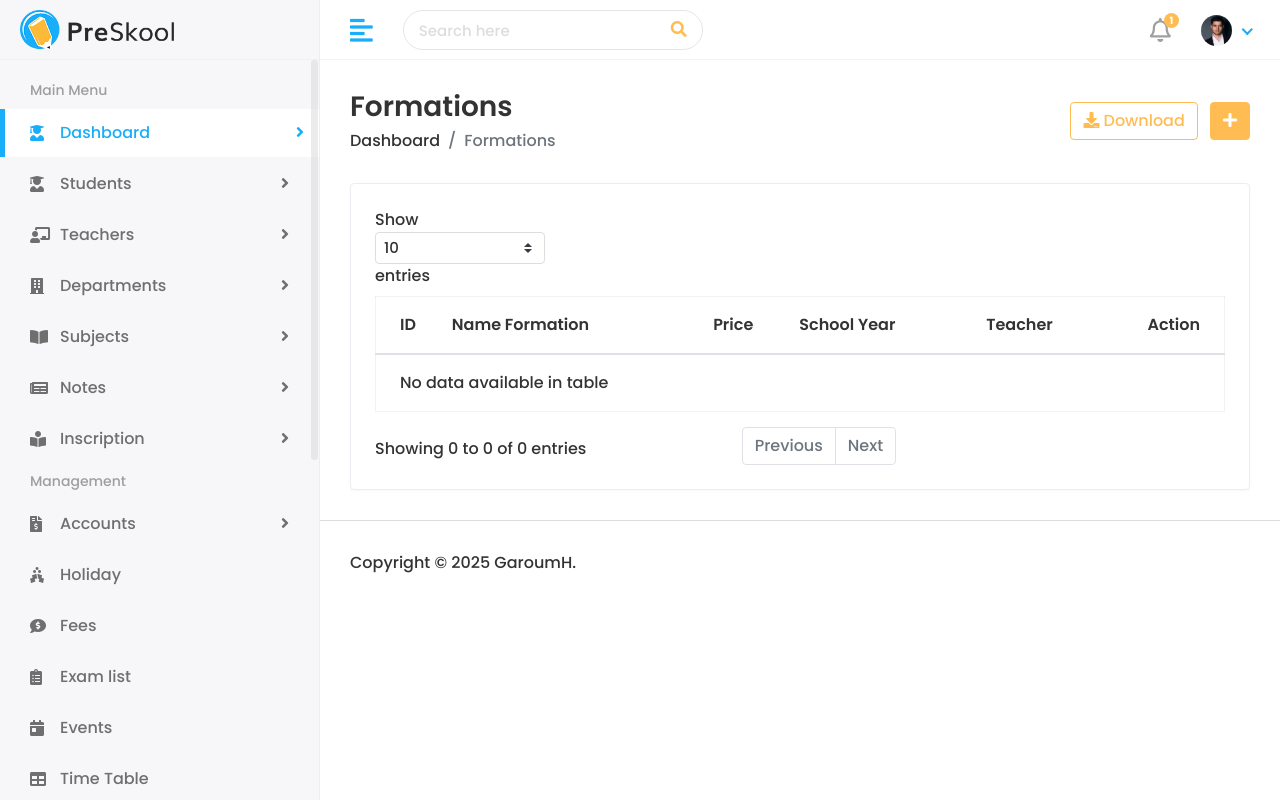
After one commit to Hicham1970/Students_Management, a Django app: page /formations/ in a window 1280 px wide. The commit adds this page. Run offline with Django 5.2, Linux system fonts and the light colour scheme; a user stored in the database is signed in; data comes from the database, SQL or seed files in the repository; data that the repository does not hold is empty; some libraries are stand-ins or nearby versions.

Commit message:
Add Formation list and updates features

```diff
--- a/subjects/urls.py
+++ b/subjects/urls.py
@@ -11,4 +11,12 @@ urlpatterns = [
          name='subject_update'),  # Mise à jour d'un sujet
     path('subject/<int:pk>/delete/', subject_delete,
          name='subject_delete'),  # Suppression d'un sujet
+    # Liste des formations
+    path('formations/', formation_list, name='formations'),
+    path('formation/create/', formation_create,
+         name='formation_create'),  # Création d'une formation
+    path('formation/<int:pk>/update/', formation_update,
+         name='formation_update'),  # Mise à jour d'une formation
+    path('formation/<int:pk>/delete/', formation_delete,
+         name='formation_delete'),  # Suppression d'une formation
 ]
--- a/subjects/views.py
+++ b/subjects/views.py
@@ -1,8 +1,8 @@
 from django.shortcuts import render, get_object_or_404, redirect
 from django.contrib import messages
 from django.contrib.auth.decorators import login_required
-from .models import Subject
-from .forms import SubjectForm
+from .models import Subject, Formation
+from .forms import SubjectForm, FormationForm
 
 
 @login_required
@@ -62,3 +62,50 @@ def subject_delete(request, pk):
         messages.success(request, 'Subject deleted successfully!')
         return redirect('subjects')
     return render(request, 'subjects/subject_confirm_delete.html', {'subject': subject})
+
+
+@login_required
+def formation_list(request):
+    """Display list of all formations"""
+    formations = Formation.objects.select_related('id_teacher').all()
+    return render(request, 'subjects/formation.html', {'formations': formations})
+
+
+@login_required
+def formation_create(request):
+    """Create a new formation"""
+    if request.method == 'POST':
+        form = FormationForm(request.POST)
+        if form.is_valid():
+            form.save()
+            messages.success(request, 'Formation created successfully!')
+            return redirect('formations')
+    else:
+        form = FormationForm()
+    return render(request, 'subjects/add-formation.html', {'form': form, 'title': 'Add Formation'})
+
+
+@login_required
+def formation_update(request, pk):
+    """Update an existing formation"""
+    formation = get_object_or_404(Formation, pk=pk)
+    if request.method == 'POST':
+        form = FormationForm(request.POST, instance=formation)
+        if form.is_valid():
+            form.save()
+            messages.success(request, 'Formation updated successfully!')
+            return redirect('formations')
+    else:
+        form = FormationForm(instance=formation)
+    return render(request, 'subjects/edite-formation.html', {'form': form, 'title': 'Edit Formation'})
+
+
+@login_required
+def formation_delete(request, pk):
+    """Delete a formation"""
+    formation = get_object_or_404(Formation, pk=pk)
+    if request.method == 'POST':
+        formation.delete()
+        messages.success(request, 'Formation deleted successfully!')
+        return redirect('formations')
+    return render(request, 'subjects/formation_confirm_delete.html', {'formation': formation})
--- a/templates/Home/base.html
+++ b/templates/Home/base.html
@@ -163,6 +163,8 @@
                      <ul>
                         <li><a href="{% url 'subjects' %}">Subjects List</a></li>
                         <li><a href="{% url 'subject_create' %}">Subjects Add</a></li>
+                        <li><a href="{% url 'formations' %}">Formations List</a></li>
+                        <li><a href="{% url 'formation_create' %}">Formation Add</a></li>
                      </ul>
                   </li>
                   <li class="submenu">
--- /dev/null
+++ b/templates/subjects/formation.html
@@ -0,0 +1,89 @@
+{% extends 'Home/base.html' %}
+{% load static %}
+{% block body %}
+
+<div class="page-wrapper">
+   <div class="content container-fluid">
+      <div class="page-header">
+         <div class="row align-items-center">
+            <div class="col">
+               <h3 class="page-title">Formations</h3>
+               <ul class="breadcrumb">
+                  <li class="breadcrumb-item"><a href="">Dashboard</a></li>
+                  <li class="breadcrumb-item active">Formations</li>
+               </ul>
+            </div>
+            <div class="col-auto text-right float-right ml-auto">
+               <a href="#" class="btn btn-outline-primary mr-2"><i class="fas fa-download"></i> Download</a>
+               <a href="{% url 'formation_create' %}" class="btn btn-primary"><i class="fas fa-plus"></i></a>
+            </div>
+         </div>
+      </div>
+      <div class="row">
+         <div class="col-sm-12">
+            <div class="card card-table">
+               <div class="card-body">
+                  <div class="table-responsive">
+                     <table class="table table-hover table-center mb-0 datatable">
+                        <thead>
+                           <tr>
+                              <th>ID</th>
+                              <th>Name Formation</th>
+                              <th>Price</th>
+                              <th>School Year</th>
+                              <th>Teacher</th>
+                              <th class="text-right">Action</th>
+                           </tr>
+                        </thead>
+                        <tbody>
+                           {% for formation in formations %}
+                           <tr>
+                              <td>{{ formation.format_id }}</td>
+                              <td>{{ formation.name_formation }}</td>
+                              <td>{{ formation.price_form }}</td>
+                              <td>{{ formation.scolar_year }}</td>
+                              <td>{{ formation.id_teacher }}</td>
+                              <td class="text-right">
+                                 <div class="actions">
+                                    <a href="{% url 'formation_update' formation.format_id %}"
+                                       class="btn btn-sm bg-success-light mr-2">
+                                       <i class="fas fa-pen"></i>
+                                    </a>
+                                    <form action="{% url 'formation_delete' formation.format_id %}" method="POST"
+                                       style="display:inline;">
+                                       {% csrf_token %}
+                                       <button type="submit" class="btn btn-sm bg-danger-light"
+                                          onclick="return confirm('Are you sure you want to delete this formation?');">
+                                          <i class="fas fa-trash"></i>
+                                       </button>
+                                    </form>
+                                 </div>
+                              </td>
+                           </tr>
+                           {% endfor %}
+                        </tbody>
+                     </table>
+                  </div>
+               </div>
+            </div>
+         </div>
+      </div>
+   </div>
+   <footer>
+      <p>Copyright © 2025 GaroumH.</p>
+   </footer>
+</div>
+</div>
+<script src="{%static 'assets/js/jquery-3.6.0.min.js' %}"></script>
+<script src="{%static 'assets/js/popper.min.js' %}"></script>
+<script src="{%static 'assets/plugins/bootstrap/js/bootstrap.min.js' %}"></script>
+<script src="{%static 'assets/plugins/slimscroll/jquery.slimscroll.min.js' %}"></script>
+<script src="{%static 'assets/plugins/datatables/datatables.min.js' %}"></script>
+<script src="{%static 'assets/js/script.js' %}"></script>
+</body>
+<!-- Mirrored from preschool.dreamguystech.com/html-template/students.html by HTTrack Website Copier/3.x [XR&CO'2014], Thu, 28 Oct 2021 11:11:49 GMT -->
+
+</html>
+
+
+{% endblock %}
--- a/templates/subjects/subjects.html
+++ b/templates/subjects/subjects.html
@@ -7,7 +7,7 @@
         <div class="page-header">
             <div class="row align-items-center">
                 <div class="col">
-                    <h3 class="page-title">Students</h3>
+                    <h3 class="page-title">Subjects</h3>
                     <ul class="breadcrumb">
                         <li class="breadcrumb-item"><a href="">Dashboard</a></li>
                         <li class="breadcrumb-item active">Subjects</li>
```
Also changed, not shown: subjects/forms.py (+23 -1 lines), templates/subjects/add-formation.html (added, +78 -0 lines), templates/subjects/edite-formation.html (added, +78 -0 lines).
